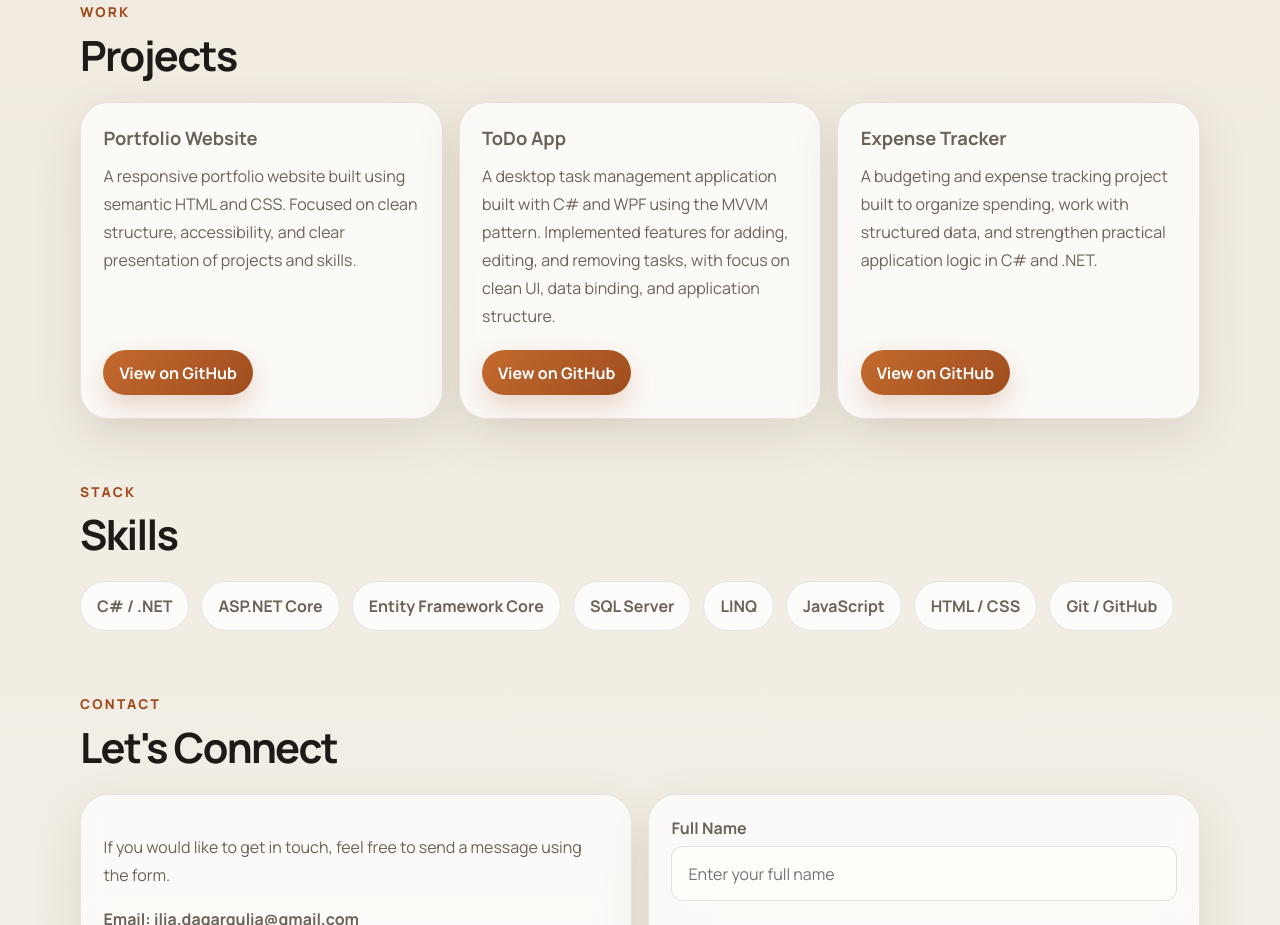
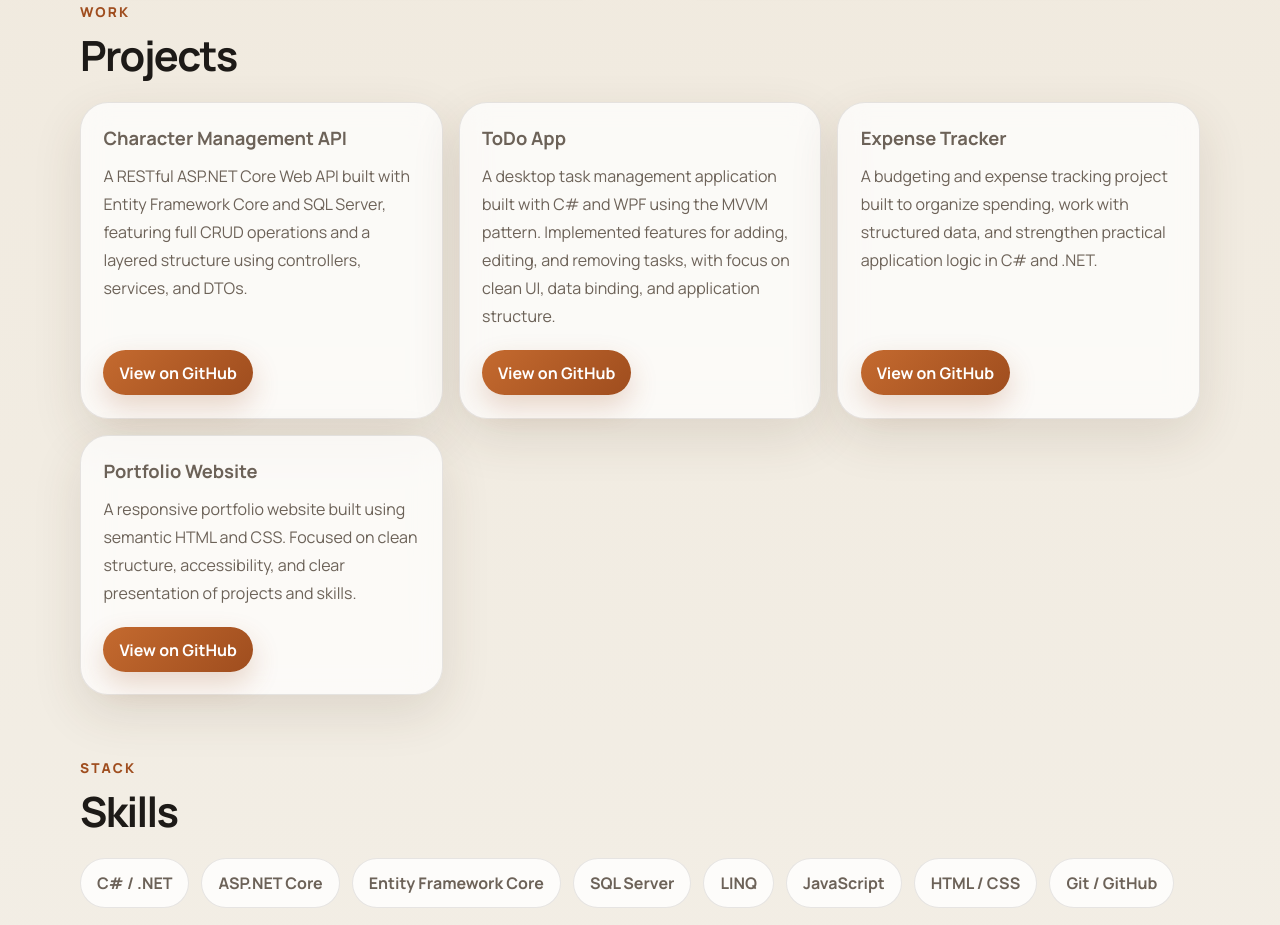
Before and after one commit to kalozavr/Portfolio, a plain HTML site: page index.html in a window 1280 px wide. Shown: the part 955-1880 px from the top of the page. Drawn offline with Linux system fonts and the light colour scheme.

Commit message:
added new project

```diff
--- a/index.html
+++ b/index.html
@@ -128,15 +128,15 @@
 
         <div class="projects-grid">
           <article class="project-card">
-            <h3>Portfolio Website</h3>
+            <h3>Character Management API</h3>
             <p>
-              A responsive portfolio website built using semantic HTML and CSS.
-              Focused on clean structure, accessibility, and clear presentation of
-              projects and skills.
+              A RESTful ASP.NET Core Web API built with Entity Framework Core and
+              SQL Server, featuring full CRUD operations and a layered structure
+              using controllers, services, and DTOs.
             </p>
             <a
               class="project-link"
-              href="https://github.com/kalozavr/Portfolio"
+              href="https://github.com/kalozavr/Character_Management_API"
               target="_blank"
               rel="noopener noreferrer"
             >
@@ -172,6 +172,23 @@
             <a
               class="project-link"
               href="https://github.com/kalozavr/ExpenseTracker"
+              target="_blank"
+              rel="noopener noreferrer"
+            >
+              View on GitHub
+            </a>
+          </article>
+
+          <article class="project-card">
+            <h3>Portfolio Website</h3>
+            <p>
+              A responsive portfolio website built using semantic HTML and CSS.
+              Focused on clean structure, accessibility, and clear presentation of
+              projects and skills.
+            </p>
+            <a
+              class="project-link"
+              href="https://github.com/kalozavr/Portfolio"
               target="_blank"
               rel="noopener noreferrer"
             >
```
